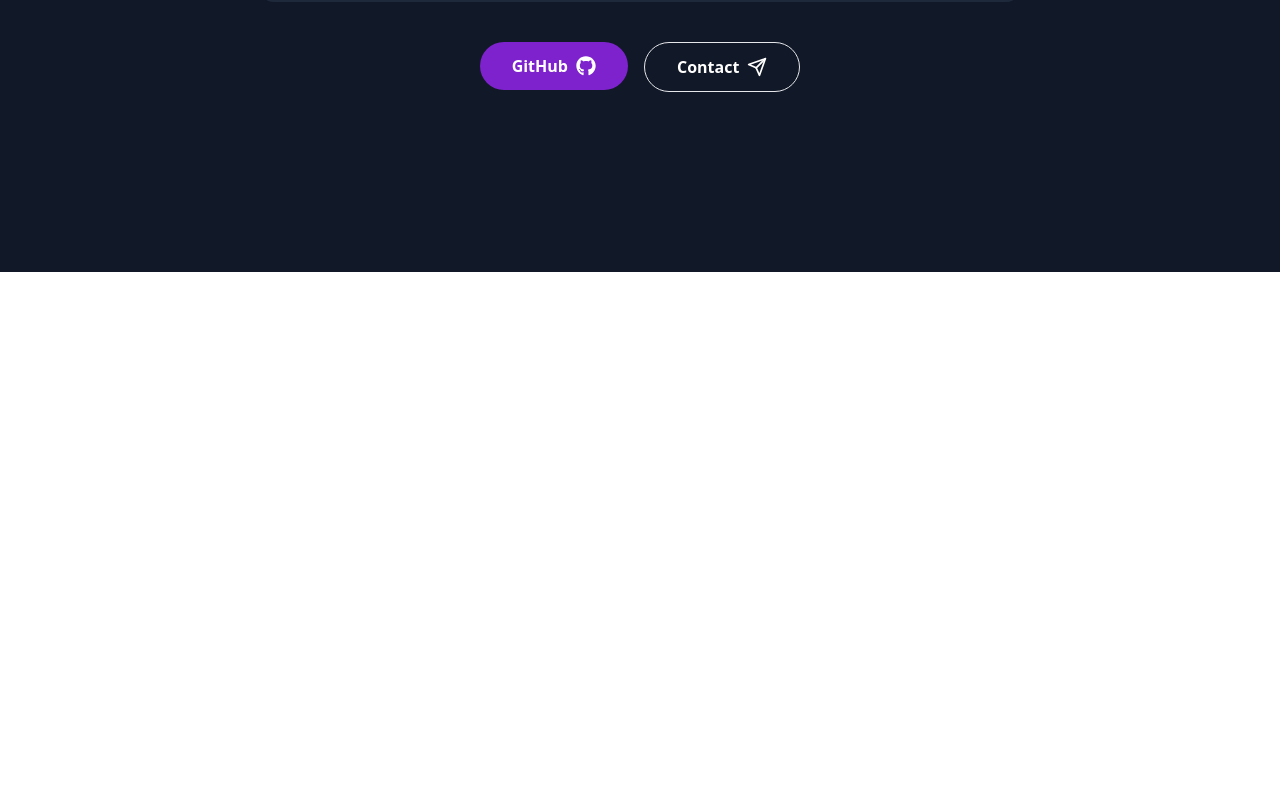
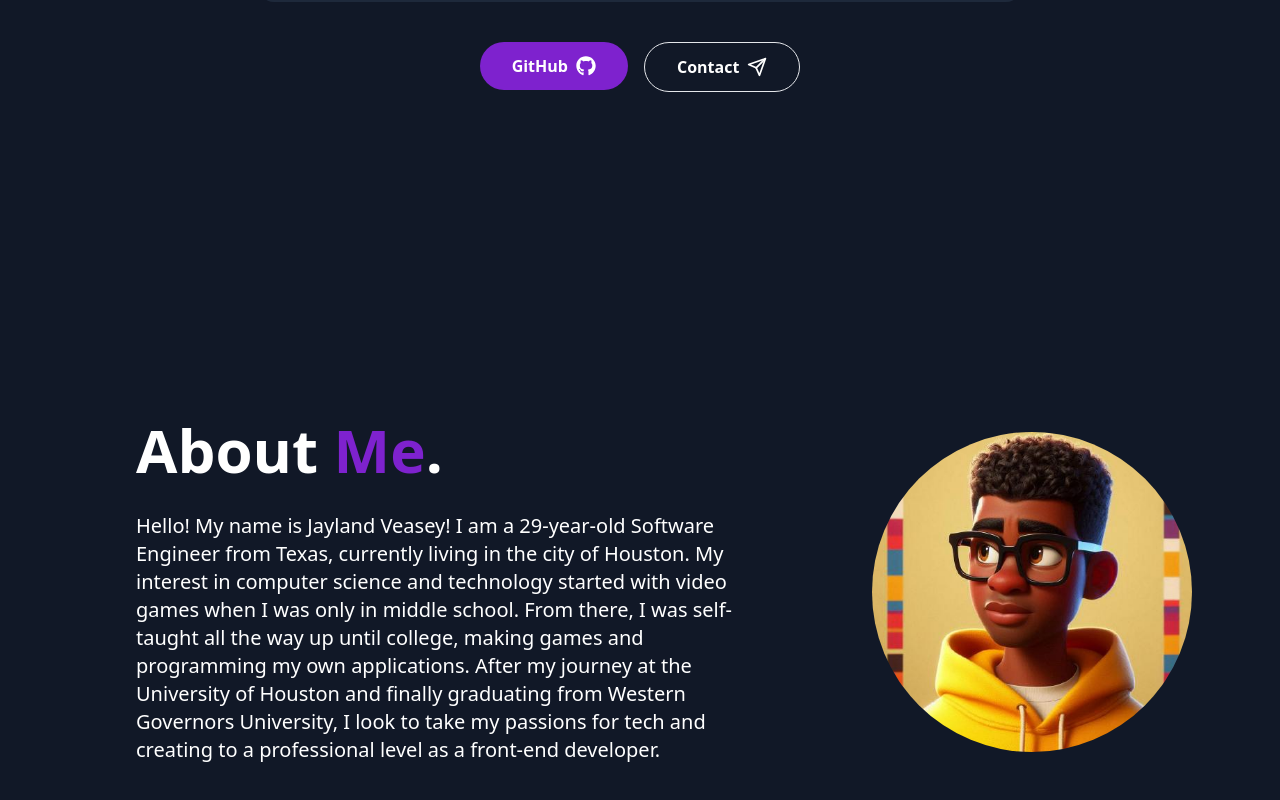
Before and after one commit to VEAJAY/Portfolio-Site, a React (Vite) app: page / in a window 1280 px wide. Shown: the part 584-1384 px from the top of the page. Before the commit the page ends 856 px from the top, so only its background shows below. Built offline with nearby package versions, Linux system fonts and the light colour scheme.

Commit message:
About page completed

```diff
--- a/src/App.jsx
+++ b/src/App.jsx
@@ -1,11 +1,13 @@
 import Navbar from "./Components/Navbar";
 import Hero from "./Components/Hero";
+import About from "./Components/About";
 
 function App() {
     return (
         <div className="bg-gray-900 min-h-screen">
             <Navbar />
             <Hero />
+            <About />
         </div>
     );
 }
--- /dev/null
+++ b/src/Components/About.jsx
@@ -0,0 +1,23 @@
+function About() {
+    return (
+        <div className="h-[40rem] flex flex-col lg:flex-row justify-center items-center p-4 lg:p-12 dark:bg-gray-200">
+            <div className="lg:p-12 text-center lg:text-left">
+
+                <h1 className="text-4xl sm:text-5xl lg:text-6xl font-bold text-white dark:text-black">
+                    About <span className="text-purple-700 dark:text-blue-700">Me</span>.
+                </h1>
+                <p className="text-white w-full lg:w-[40rem] mt-4 sm:mt-6 lg:mt-8 text-base sm:text-lg lg:text-xl dark:text-black">
+                    Hello! My name is Jayland Veasey! I am a 29-year-old Software Engineer from Texas, currently living in the city of Houston. My interest in computer science and technology started with video games when I was only in middle school. From there, I was self-taught all the way up until college, making games and programming my own applications. After my journey at the University of Houston and finally graduating from Western Governors University, I look to take my passions for tech and creating to a professional level as a front-end developer.
+                </p>
+
+            </div>
+
+            <img
+                className="rounded-3xl lg:rounded-full object-cover w-56 h-56 sm:w-64 sm:h-64 md:w-72 md:h-72 lg:w-80 lg:h-80 mt-8 lg:mt-0 lg:ml-12"
+                src="../src/assets/pixar_headshot.jpeg"
+            />
+        </div>
+    );
+}
+
+export default About;
```
Also changed, not shown: src/assets/pixar_headshot.jpeg (added).
